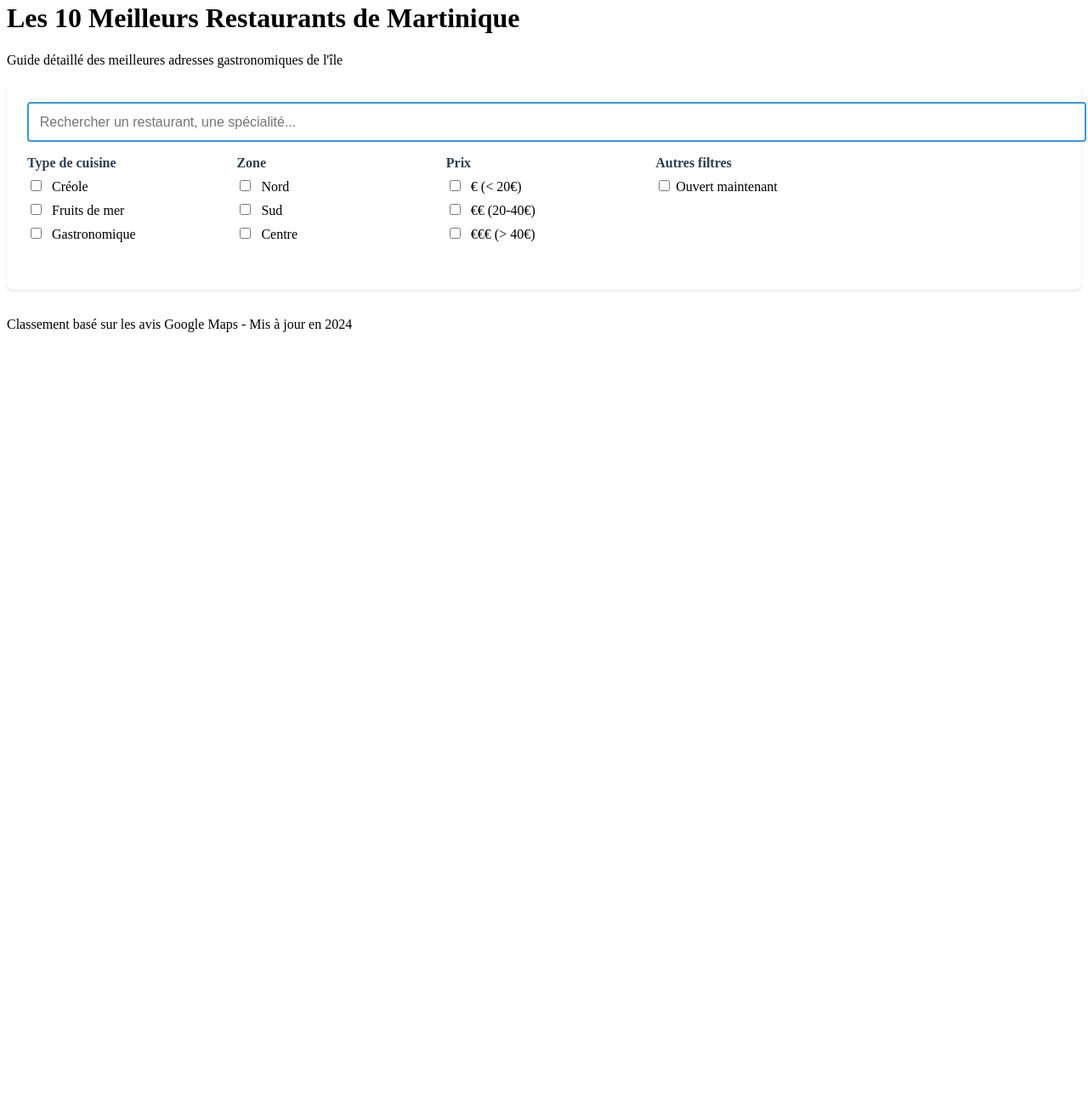
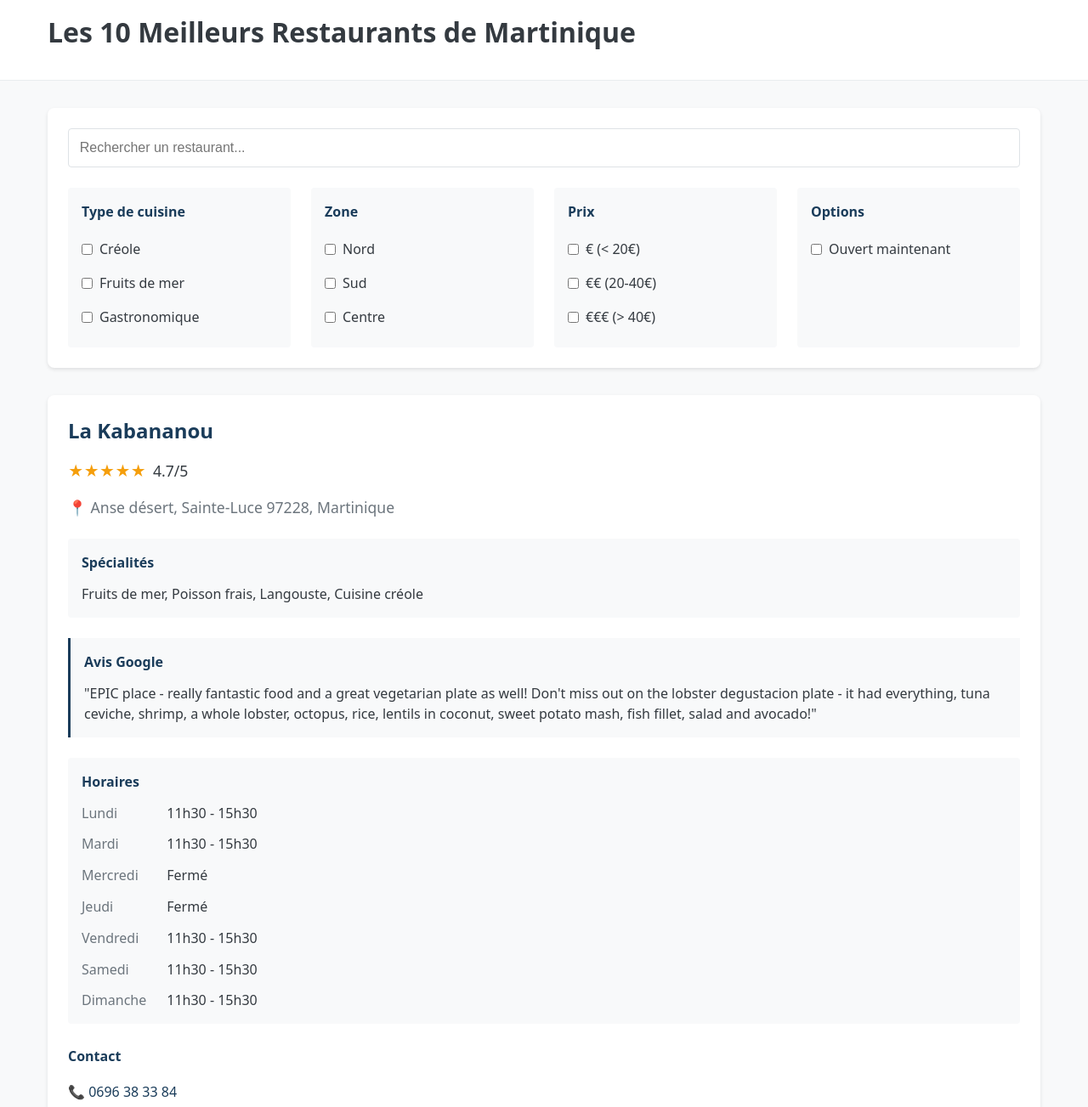
Before and after one commit to wichao972/restaurants-martinique, a plain HTML site: page index.html in a window 1280 px wide. Shown: the part 18-1321 px from the top of the page at 85% size. Before the commit the page ends 800 px from the top, so only its background shows below. Drawn offline with Linux system fonts and the light colour scheme.

Commit message:
Mise à jour de la page principale pour le déploiement

```diff
--- a/index.html
+++ b/index.html
@@ -3,118 +3,226 @@
 <head>
     <meta charset="UTF-8">
     <meta name="viewport" content="width=device-width, initial-scale=1.0">
-    <title>Top 10 des Restaurants en Martinique</title>
+    <title>Restaurants Martinique</title>
     <style>
-        /* Styles existants... */
+        :root {
+            --primary: #1a3c5a;
+            --gray-100: #f8f9fa;
+            --gray-200: #e9ecef;
+            --gray-300: #dee2e6;
+            --gray-600: #6c757d;
+            --gray-800: #343a40;
+            --card-shadow: 0 2px 4px rgba(0,0,0,0.1);
+        }
 
+        * {
+            margin: 0;
+            padding: 0;
+            box-sizing: border-box;
+        }
+
+        body {
+            font-family: system-ui, -apple-system, sans-serif;
+            line-height: 1.5;
+            background-color: var(--gray-100);
+            color: var(--gray-800);
+        }
+
+        .header {
+            background-color: white;
+            padding: 2rem 1rem;
+            border-bottom: 1px solid var(--gray-200);
+            margin-bottom: 2rem;
+        }
+
+        .container {
+            max-width: 1200px;
+            margin: 0 auto;
+            padding: 0 1rem;
+        }
+
+        /* Section Filtres */
         .filters-section {
-            background-color: white;
+            background: white;
             padding: 1.5rem;
             border-radius: 8px;
             margin-bottom: 2rem;
-            box-shadow: 0 2px 4px rgba(0,0,0,0.1);
+            box-shadow: var(--card-shadow);
         }
 
         .search-bar {
             width: 100%;
             padding: 0.8rem;
-            border: 2px solid #3498db;
+            border: 1px solid var(--gray-300);
             border-radius: 4px;
-            font-size: 1rem;
-            margin-bottom: 1rem;
+            margin-bottom: 1.5rem;
+            font-size: 16px;
         }
 
         .filters-grid {
             display: grid;
-            grid-template-columns: repeat(auto-fill, minmax(200px, 1fr));
-            gap: 1rem;
+            gap: 1.5rem;
+            grid-template-columns: repeat(1, 1fr);
+        }
+
+        @media (min-width: 640px) {
+            .filters-grid {
+                grid-template-columns: repeat(2, 1fr);
+            }
+        }
+
+        @media (min-width: 1024px) {
+            .filters-grid {
+                grid-template-columns: repeat(4, 1fr);
+            }
         }
 
         .filter-group {
-            margin-bottom: 1rem;
+            padding: 1rem;
+            background: var(--gray-100);
+            border-radius: 4px;
         }
 
         .filter-title {
-            font-weight: bold;
-            color: #2c3e50;
-            margin-bottom: 0.5rem;
+            font-weight: 600;
+            margin-bottom: 0.8rem;
+            color: var(--primary);
         }
 
-        .filter-options {
+        .filter-options label {
             display: flex;
-            flex-direction: column;
+            align-items: center;
+            padding: 0.5rem 0;
+            cursor: pointer;
             gap: 0.5rem;
         }
 
-        .filter-checkbox {
-            margin-right: 0.5rem;
+        /* Restaurant Cards */
+        .restaurant-card {
+            background: white;
+            border-radius: 8px;
+            padding: 1.5rem;
+            margin-bottom: 1.5rem;
+            box-shadow: var(--card-shadow);
         }
 
-        .active-filters {
-            display: flex;
-            flex-wrap: wrap;
-            gap: 0.5rem;
-            margin-top: 1rem;
+        .restaurant-name {
+            font-size: 1.5rem;
+            font-weight: 600;
+            margin-bottom: 1rem;
+            color: var(--primary);
         }
 
-        .filter-tag {
-            background-color: #3498db;
-            color: white;
-            padding: 0.3rem 0.8rem;
-            border-radius: 20px;
-            font-size: 0.9rem;
+        .rating {
+            font-size: 1.1rem;
+            margin-bottom: 1rem;
             display: flex;
             align-items: center;
             gap: 0.5rem;
         }
 
-        .filter-tag button {
-            background: none;
-            border: none;
-            color: white;
-            cursor: pointer;
-            font-size: 1.2rem;
-            padding: 0;
+        .stars {
+            color: #f59e0b;
+        }
+
+        .location {
+            font-size: 1.1rem;
+            color: var(--gray-600);
+            margin-bottom: 1.5rem;
             display: flex;
             align-items: center;
+            gap: 0.5rem;
         }
 
-        .no-results {
-            text-align: center;
-            padding: 2rem;
-            background-color: white;
-            border-radius: 8px;
-            margin-bottom: 2rem;
+        .section {
+            padding: 1rem;
+            background: var(--gray-100);
+            border-radius: 4px;
+            margin-bottom: 1.5rem;
+        }
+
+        .section-title {
+            font-weight: 600;
+            margin-bottom: 0.8rem;
+            color: var(--primary);
+        }
+
+        .specialites {
+            display: flex;
+            flex-wrap: wrap;
+            gap: 0.8rem;
+        }
+
+        .avis {
+            border-left: 3px solid var(--primary);
+            padding: 1rem;
+            background: var(--gray-100);
+            margin-bottom: 1.5rem;
+        }
+
+        .horaires-grid {
+            display: grid;
+            grid-template-columns: auto 1fr;
+            gap: 0.8rem 1.5rem;
+        }
+
+        .jour {
+            font-weight: 500;
+            color: var(--gray-600);
+        }
+
+        .contact {
+            line-height: 1.8;
+        }
+
+        .contact a {
+            color: var(--primary);
+            text-decoration: none;
+        }
+
+        @media (max-width: 768px) {
+            .restaurant-card {
+                padding: 1rem;
+            }
+
+            .restaurant-name {
+                font-size: 1.3rem;
+            }
+
+            .horaires-grid {
+                gap: 0.5rem 1rem;
+            }
         }
     </style>
 </head>
 <body>
-    <div class="header">
-        <h1>Les 10 Meilleurs Restaurants de Martinique</h1>
-        <p>Guide détaillé des meilleures adresses gastronomiques de l'île</p>
-    </div>
+    <header class="header">
+        <div class="container">
+            <h1>Les 10 Meilleurs Restaurants de Martinique</h1>
+        </div>
+    </header>
 
-    <div class="container">
+    <main class="container">
+        <!-- Section Filtres -->
         <div class="filters-section">
             <input type="text"
-                   id="searchInput"
                    class="search-bar"
-                   placeholder="Rechercher un restaurant, une spécialité...">
+                   placeholder="Rechercher un restaurant...">
 
             <div class="filters-grid">
                 <div class="filter-group">
                     <div class="filter-title">Type de cuisine</div>
                     <div class="filter-options">
                         <label>
-                            <input type="checkbox" class="filter-checkbox" data-filter-type="cuisine" value="Créole">
+                            <input type="checkbox">
                             Créole
                         </label>
                         <label>
-                            <input type="checkbox" class="filter-checkbox" data-filter-type="cuisine" value="Fruits de mer">
+                            <input type="checkbox">
                             Fruits de mer
                         </label>
                         <label>
-                            <input type="checkbox" class="filter-checkbox" data-filter-type="cuisine" value="Gastronomique">
+                            <input type="checkbox">
                             Gastronomique
                         </label>
                     </div>
@@ -124,15 +232,15 @@
                     <div class="filter-title">Zone</div>
                     <div class="filter-options">
                         <label>
-                            <input type="checkbox" class="filter-checkbox" data-filter-type="zone" value="Nord">
+                            <input type="checkbox">
                             Nord
                         </label>
                         <label>
-                            <input type="checkbox" class="filter-checkbox" data-filter-type="zone" value="Sud">
+                            <input type="checkbox">
                             Sud
                         </label>
                         <label>
-                            <input type="checkbox" class="filter-checkbox" data-filter-type="zone" value="Centre">
+                            <input type="checkbox">
                             Centre
                         </label>
                     </div>
@@ -142,45 +250,76 @@
                     <div class="filter-title">Prix</div>
                     <div class="filter-options">
                         <label>
-                            <input type="checkbox" class="filter-checkbox" data-filter-type="prix" value="€">
+                            <input type="checkbox">
                             € (< 20€)
                         </label>
                         <label>
-                            <input type="checkbox" class="filter-checkbox" data-filter-type="prix" value="€€">
+                            <input type="checkbox">
                             €€ (20-40€)
                         </label>
                         <label>
-                            <input type="checkbox" class="filter-checkbox" data-filter-type="prix" value="€€€">
+                            <input type="checkbox">
                             €€€ (> 40€)
                         </label>
                     </div>
                 </div>
 
                 <div class="filter-group">
-                    <div class="filter-title">Autres filtres</div>
+                    <div class="filter-title">Options</div>
                     <div class="filter-options">
                         <label>
-                            <input type="checkbox" id="ouvertMaintenant">
+                            <input type="checkbox">
                             Ouvert maintenant
                         </label>
                     </div>
                 </div>
             </div>
-
-            <div class="active-filters" id="activeFilters">
-                <!-- Les filtres actifs seront ajoutés ici dynamiquement -->
-            </div>
         </div>
 
-        <div id="restaurantsContainer">
-            <!-- Les restaurants filtrés seront affichés ici -->
-        </div>
-    </div>
-
-    <footer>
-        <p>Classement basé sur les avis Google Maps - Mis à jour en 2024</p>
-    </footer>
-
-    <script src="js/filters.js"></script>
+        <!-- Restaurant Card Example -->
+        <article class="restaurant-card">
+            <h2 class="restaurant-name">La Kabananou</h2>
+            <div class="rating">
+                <span class="stars">★★★★★</span>
+                <span>4.7/5</span>
+            </div>
+            <div class="location">
+                📍 Anse désert, Sainte-Luce 97228, Martinique
+            </div>
+            <div class="section">
+                <div class="section-title">Spécialités</div>
+                <div class="specialites">
+                    Fruits de mer, Poisson frais, Langouste, Cuisine créole
+                </div>
+            </div>
+            <div class="avis">
+                <div class="section-title">Avis Google</div>
+                <p>"EPIC place - really fantastic food and a great vegetarian plate as well! Don't miss out on the lobster degustacion plate - it had everything, tuna ceviche, shrimp, a whole lobster, octopus, rice, lentils in coconut, sweet potato mash, fish fillet, salad and avocado!"</p>
+            </div>
+            <div class="section">
+                <div class="section-title">Horaires</div>
+                <div class="horaires-grid">
+                    <div class="jour">Lundi</div>
+                    <div>11h30 - 15h30</div>
+                    <div class="jour">Mardi</div>
+                    <div>11h30 - 15h30</div>
+                    <div class="jour">Mercredi</div>
+                    <div>Fermé</div>
+                    <div class="jour">Jeudi</div>
+                    <div>Fermé</div>
+                    <div class="jour">Vendredi</div>
+                    <div>11h30 - 15h30</div>
+                    <div class="jour">Samedi</div>
+                    <div>11h30 - 15h30</div>
+                    <div class="jour">Dimanche</div>
+                    <div>11h30 - 15h30</div>
+                </div>
+            </div>
+            <div class="contact">
+                <div class="section-title">Contact</div>
+                <p>📞 <a href="tel:0696383384">0696 38 33 84</a></p>
+            </div>
+        </article>
+    </main>
 </body>
 </html>
```
